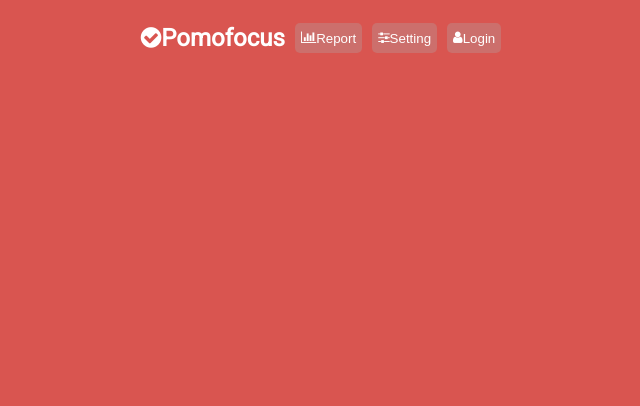
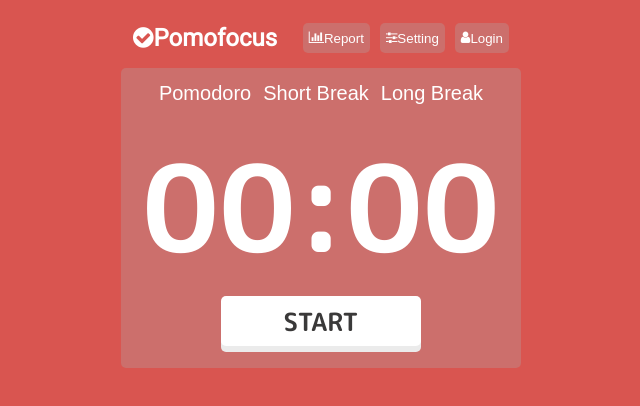
Before and after one commit to francis-n440/pomodoro-app, a Next.js app: page / in a window 1280 px wide. Shown: the top 406 px of the page, without its empty margins (319-959 px from the left). Built offline with nearby package versions, Linux system fonts and the light colour scheme.

Commit message:
feat: create index page timer component

```diff
--- /dev/null
+++ b/components/Timer/Timer.js
@@ -0,0 +1,24 @@
+const Timer = () => {
+
+    const options = ["Pomodoro", "Short Break", "Long Break"]
+
+    return (
+        <div className="timer-container">
+            <div className="timer-top">
+                {
+                    options.map((option, index) => {
+                        return (
+                            <button key={index} className='timer-top-btn'>{option}</button>
+                        )
+                    })
+                }
+            </div>
+            <div id="timeOutput" className="timer-middle">00:00</div>
+            <div className="timer-bottom">
+              <button id="startBtn" className="timer-bottom-btn">START</button>
+            </div>
+        </div>
+    )
+}
+
+export default Timer;
--- a/pages/index.tsx
+++ b/pages/index.tsx
@@ -1,5 +1,6 @@
 import Head from 'next/head';
 import Navigation from '../components/Navigation/Navigation';
+import Timer from '../components/Timer/Timer';
 
 export default function Home() {
   return (
@@ -19,6 +20,8 @@
 
       <Navigation />
 
+      <Timer />
+
     </>
   );
 }
```
Also changed, not shown: components/Timer/Timer.module.css (added).
